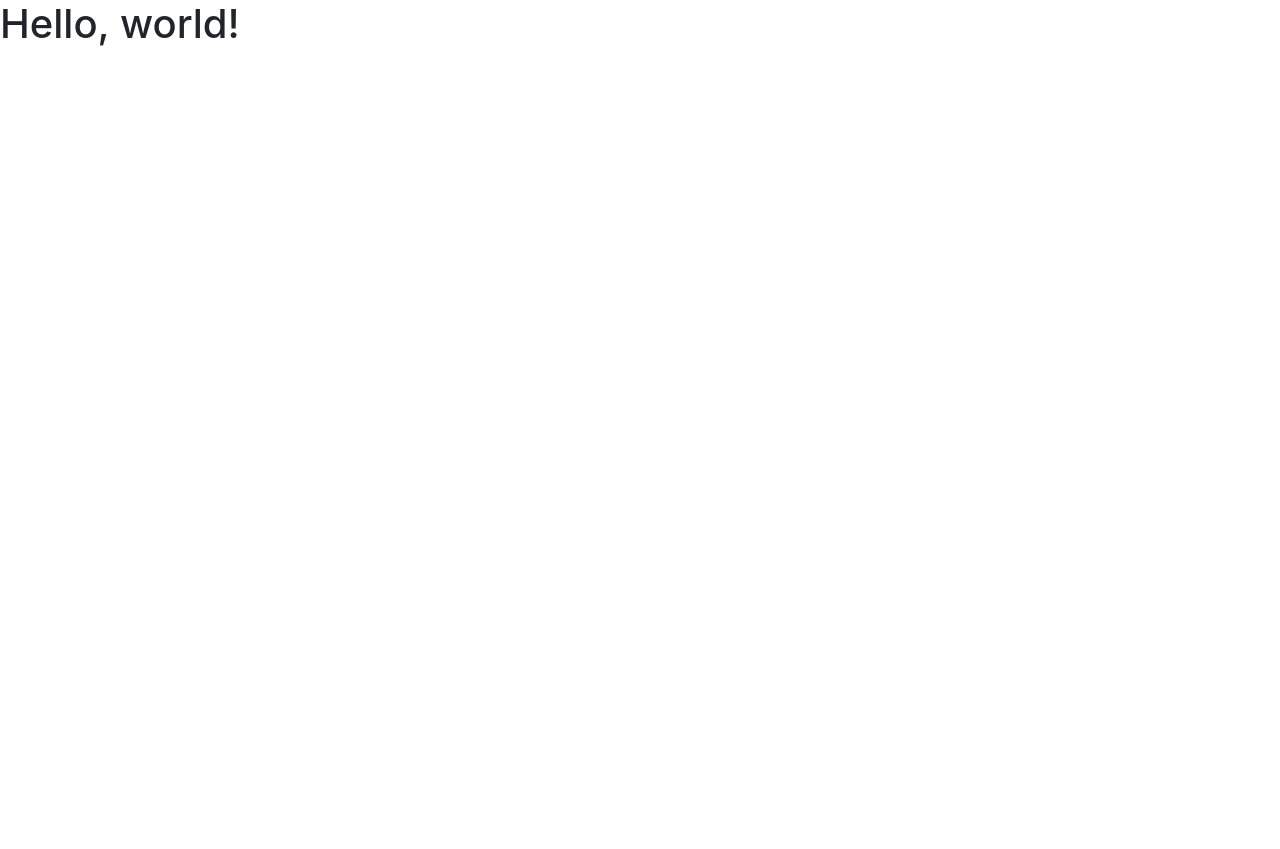
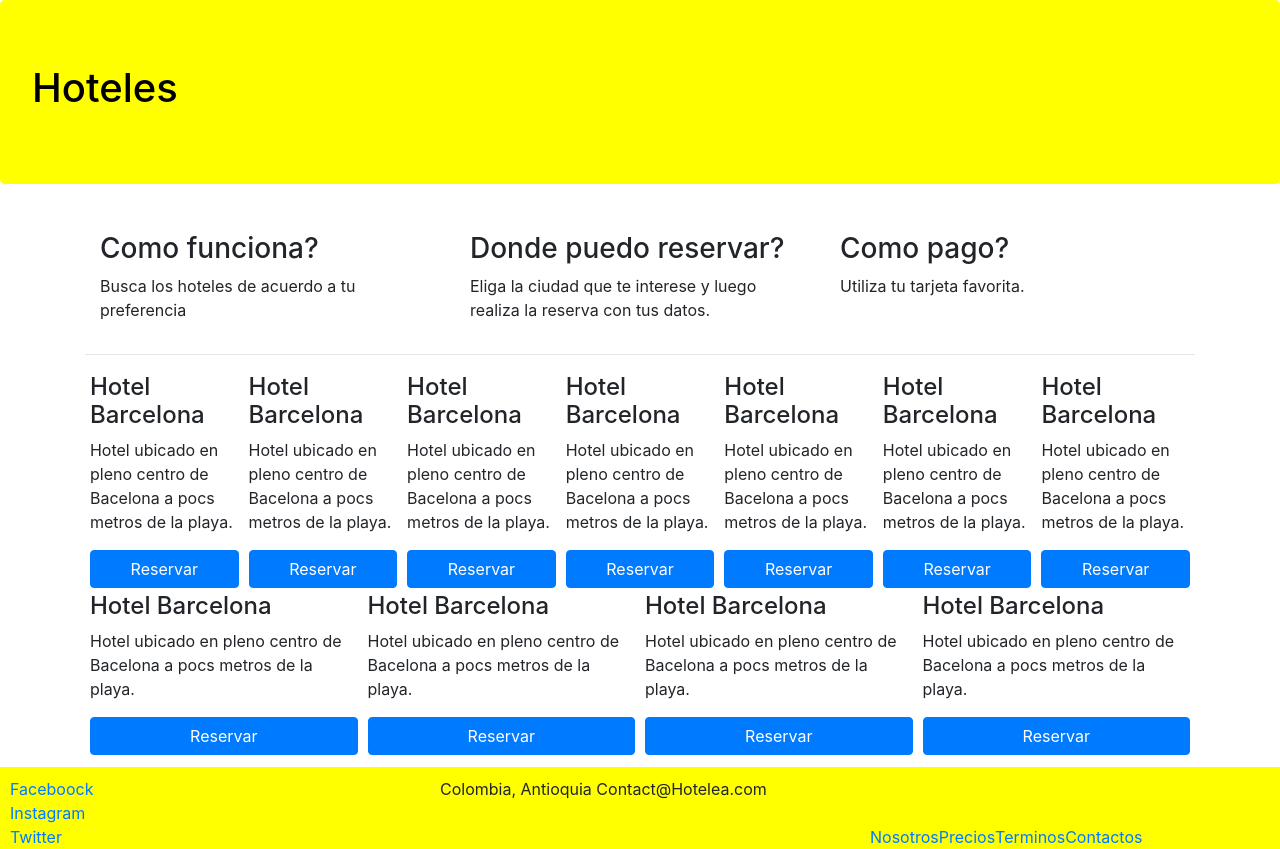
Before and after one commit to tutostrucoscode/guia-hoteles, a website: page index.html in a window 1280 px wide. Before the commit the page ends 800 px from the top, so only its background shows below. Drawn offline with nearby package versions, Linux system fonts and the light colour scheme.

Commit message:
Html-Class-Css
Agregamos footer y estilos con flex

```diff
--- /dev/null
+++ b/css/main.css
@@ -0,0 +1,20 @@
+.jumbotron {
+  background-color: yellow;
+  color: black;
+}
+
+footer {
+  padding: 10px 10px 0 10px;
+  background-color: yellow;
+  margin-bottom: 0px;
+  margin-top: 10px;
+}
+
+.card-hotel {
+  flex: 1 150px;
+  padding: 2px 5px 2px 5px;
+}
+
+.btn-reserva {
+  width: 100%;
+}
--- a/index.html
+++ b/index.html
@@ -1,5 +1,5 @@
 <!DOCTYPE html>
-<html lang="en">
+<html lang="es">
   <head>
     <!-- Required meta tags -->
     <meta charset="utf-8" />
@@ -7,18 +7,169 @@
       name="viewport"
       content="width=device-width, initial-scale=1, shrink-to-fit=no"
     />
-
     <!-- Bootstrap CSS -->
-    <link rel="stylesheet" href="node_modules/bootstrap/dist/css/bootstrap.min.css">
-
-    <title>Hello, world!</title>
+    <link
+      rel="stylesheet"
+      href="node_modules/bootstrap/dist/css/bootstrap.min.css"
+    />
+    <link rel="stylesheet" href="css/main.css">
+    <title>Guia Hoteles</title>
   </head>
   <body>
-    <h1>Hello, world!</h1>
+    <div class="jumbotron">
+      <h1>Hoteles</h1>
+    </div>
 
-    <!-- Optional JavaScript; choose one of the two! -->
+    <div class="container">
+      <div class="d-flex">
+        <div class="col-sm-4">
+          <p>
+            <h3>Como funciona?</h3>
+            <p>Busca los hoteles de acuerdo a tu preferencia</p>
+          </p>
+        </div>
+        <div class="col-sm-4">
+          <p>
+            <h3>Donde puedo reservar?</h3>
+            <p>Eliga la ciudad que te interese y luego realiza la reserva con tus datos.</p>
+          </p>
+        </div>
+        <div class="col-sm-4">
+          <p>
+            <h3>Como pago?</h3>
+            <p>Utiliza tu tarjeta favorita.</p>
+          </p>
+        </div>
+      </div>
+      <hr>
+      <div class="d-flex flex-wrap flex-row-reverse">
+        <div class=" card-hotel d-flex flex-column">
+          <div>
+            <h4>Hotel Barcelona</h4>
+            <p>Hotel ubicado en pleno centro de Bacelona a pocs metros de la playa.</p>
+          </div>
+          <div>
+            <button class="btn btn-primary btn-reserva">Reservar</button>
+          </div>
+        </div>
+        <div class=" card-hotel d-flex flex-column">
+          <div>
+            <h4>Hotel Barcelona</h4>
+            <p>Hotel ubicado en pleno centro de Bacelona a pocs metros de la playa.</p>
+          </div>
+          <div>
+            <button class="btn btn-primary btn-reserva">Reservar</button>
+          </div>
+        </div>
+        <div class=" card-hotel d-flex flex-column">
+          <div>
+            <h4>Hotel Barcelona</h4>
+            <p>Hotel ubicado en pleno centro de Bacelona a pocs metros de la playa.</p>
+          </div>
+          <div>
+            <button class="btn btn-primary btn-reserva">Reservar</button>
+          </div>
+        </div>
+        <div class=" card-hotel d-flex flex-column">
+          <div>
+            <h4>Hotel Barcelona</h4>
+            <p>Hotel ubicado en pleno centro de Bacelona a pocs metros de la playa.</p>
+          </div>
+          <div>
+            <button class="btn btn-primary btn-reserva">Reservar</button>
+          </div>
+        </div>
+        <div class=" card-hotel d-flex flex-column">
+          <div>
+            <h4>Hotel Barcelona</h4>
+            <p>Hotel ubicado en pleno centro de Bacelona a pocs metros de la playa.</p>
+          </div>
+          <div>
+            <button class="btn btn-primary btn-reserva">Reservar</button>
+          </div>
+        </div>
+        <div class=" card-hotel d-flex flex-column">
+          <div>
+            <h4>Hotel Barcelona</h4>
+            <p>Hotel ubicado en pleno centro de Bacelona a pocs metros de la playa.</p>
+          </div>
+          <div>
+            <button class="btn btn-primary btn-reserva">Reservar</button>
+          </div>
+        </div>
+        <div class=" card-hotel d-flex flex-column">
+          <div>
+            <h4>Hotel Barcelona</h4>
+            <p>Hotel ubicado en pleno centro de Bacelona a pocs metros de la playa.</p>
+          </div>
+          <div>
+            <button class="btn btn-primary btn-reserva">Reservar</button>
+          </div>
+        </div>
+        <div class=" card-hotel d-flex flex-column">
+          <div>
+            <h4>Hotel Barcelona</h4>
+            <p>Hotel ubicado en pleno centro de Bacelona a pocs metros de la playa.</p>
+          </div>
+          <div>
+            <button class="btn btn-primary btn-reserva">Reservar</button>
+          </div>
+        </div>
+        <div class=" card-hotel d-flex flex-column">
+          <div>
+            <h4>Hotel Barcelona</h4>
+            <p>Hotel ubicado en pleno centro de Bacelona a pocs metros de la playa.</p>
+          </div>
+          <div>
+            <button class="btn btn-primary btn-reserva">Reservar</button>
+          </div>
+        </div>
+        <div class=" card-hotel d-flex flex-column">
+          <div>
+            <h4>Hotel Barcelona</h4>
+            <p>Hotel ubicado en pleno centro de Bacelona a pocs metros de la playa.</p>
+          </div>
+          <div>
+            <button class="btn btn-primary btn-reserva">Reservar</button>
+          </div>
+        </div>
+        <div class=" card-hotel d-flex flex-column">
+          <div>
+            <h4>Hotel Barcelona</h4>
+            <p>Hotel ubicado en pleno centro de Bacelona a pocs metros de la playa.</p>
+          </div>
+          <div>
+            <button class="btn btn-primary btn-reserva">Reservar</button>
+          </div>
+        </div>
+      </div>
 
-    <!-- Option 1: jQuery and Bootstrap Bundle (includes Popper) -->
+    </div>
+
+
+    <footer>
+      <div class="row">
+        <div class="col-sm-4 d-flex flex-column">
+        <a href="#">Faceboock</a>
+        <a href="#">Instagram</a>
+        <a href="#">Twitter</a>
+        </div>
+        <div class="col-sm-4">
+      <address>
+        Colombia, Antioquia
+        Contact@Hotelea.com
+      </address>
+        </div>
+        <div class="col-sm-4 d-flex flex- align-items-end">
+        <a href="#">Nosotros</a>
+        <a href="#">Precios</a>
+        <a href="#">Terminos</a>
+        <a href="#">Contactos</a>
+        </div>
+      </div>
+    </footer>
+
+    <!--Js-->
     <script src="node_modules/jquery/dist/jquery.min.js"></script>
     <script src="node_modules/popper.js/dist/popper.min.js"></script>
     <script src="node_modules/bootstrap/dist/js/bootstrap.min.js"></script>
```
